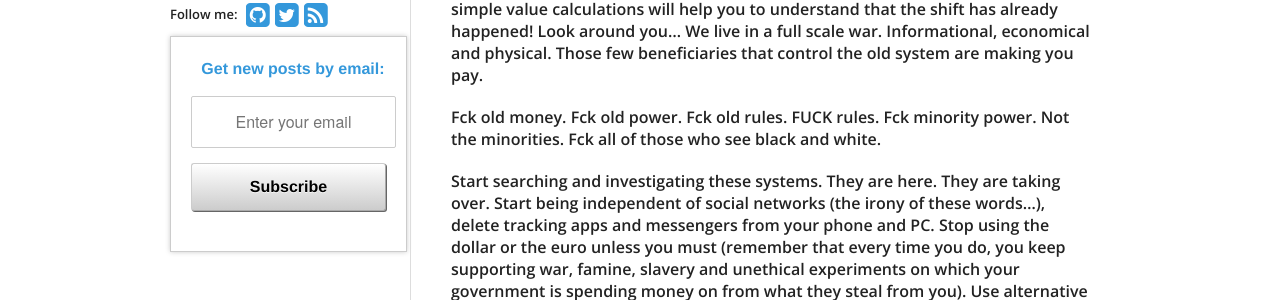
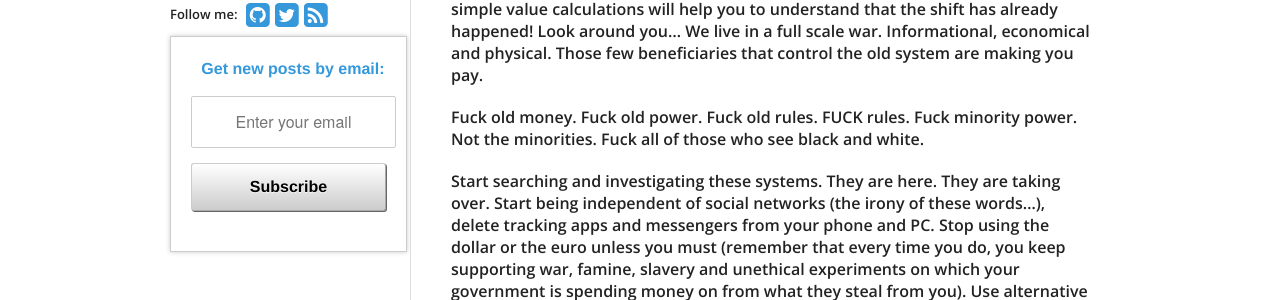
Before and after one commit to serejandmyself/serejandmyself.github.io, a Jekyll site: the page built from _posts/2022-03-17-they-use-force.md, in a window 1280 px wide. Shown: the part 424-724 px from the top of the page. Built offline with Jekyll 4.4.1, drawn with Linux system fonts in a browser that asks for light colours.

Commit message:
Update 2022-03-17-they-use-force.md

```diff
--- a/_posts/2022-03-17-they-use-force.md
+++ b/_posts/2022-03-17-they-use-force.md
@@ -11,7 +11,7 @@ Seems that people have lost touch with self, with reality. Instead of caring abo
 
 It is sad seeing people fight themselves rather than evolving as a species. Whatever happened to the dreams of Carl Sagan, Jules Verne, Arthur C Clark? It is depressive to see people still believing that the old system is dominating. Wake up, Neo - it's not! Simple M0 arithmetic (thanks to my friend Dima for the math) and simple value calculations will help you to understand that the shift has already happened! Look around you... We live in a full scale war. Informational, economical and physical. Those few beneficiaries that control the old system are making you pay.
 
-Fck old money. Fck old power. Fck old rules. FUCK rules. Fck minority power. Not the minorities. Fck all of those who see black and white.
+Fuck old money. Fuck old power. Fuck old rules. FUCK rules. Fuck minority power. Not the minorities. Fuck all of those who see black and white.
 
 Start searching and investigating these systems. They are here. They are taking over. Start being independent of social networks (the irony of these words...), delete tracking apps and messengers from your phone and PC. Stop using the dollar or the euro unless you must (remember that every time you do, you keep supporting war, famine, slavery and unethical experiments on which your government is spending money on from what they steal from you). Use alternative P2P tech wherever you can. Start accepting that data is more valuable. That's their means of control. If they don't control data, they don't control you...
 
```
